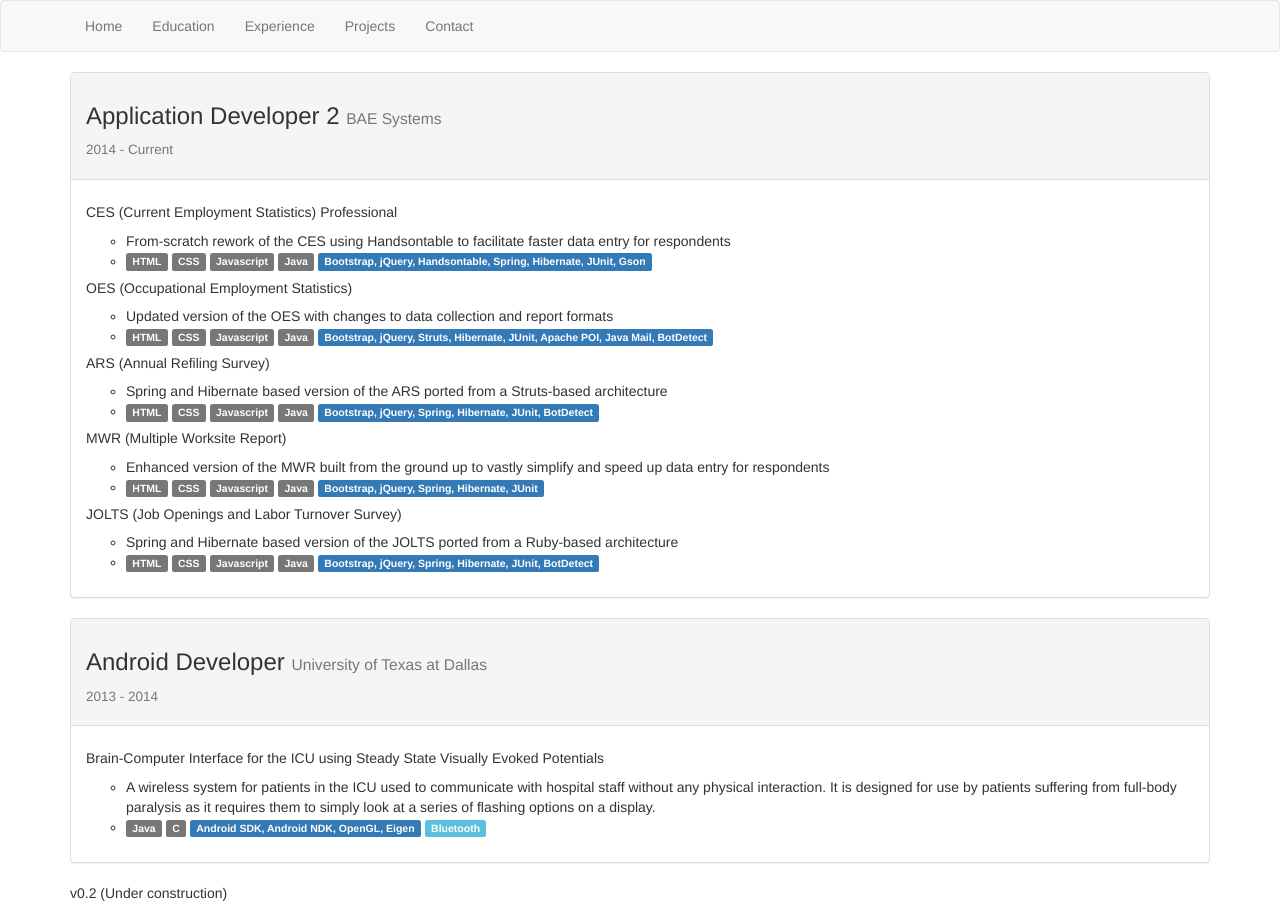
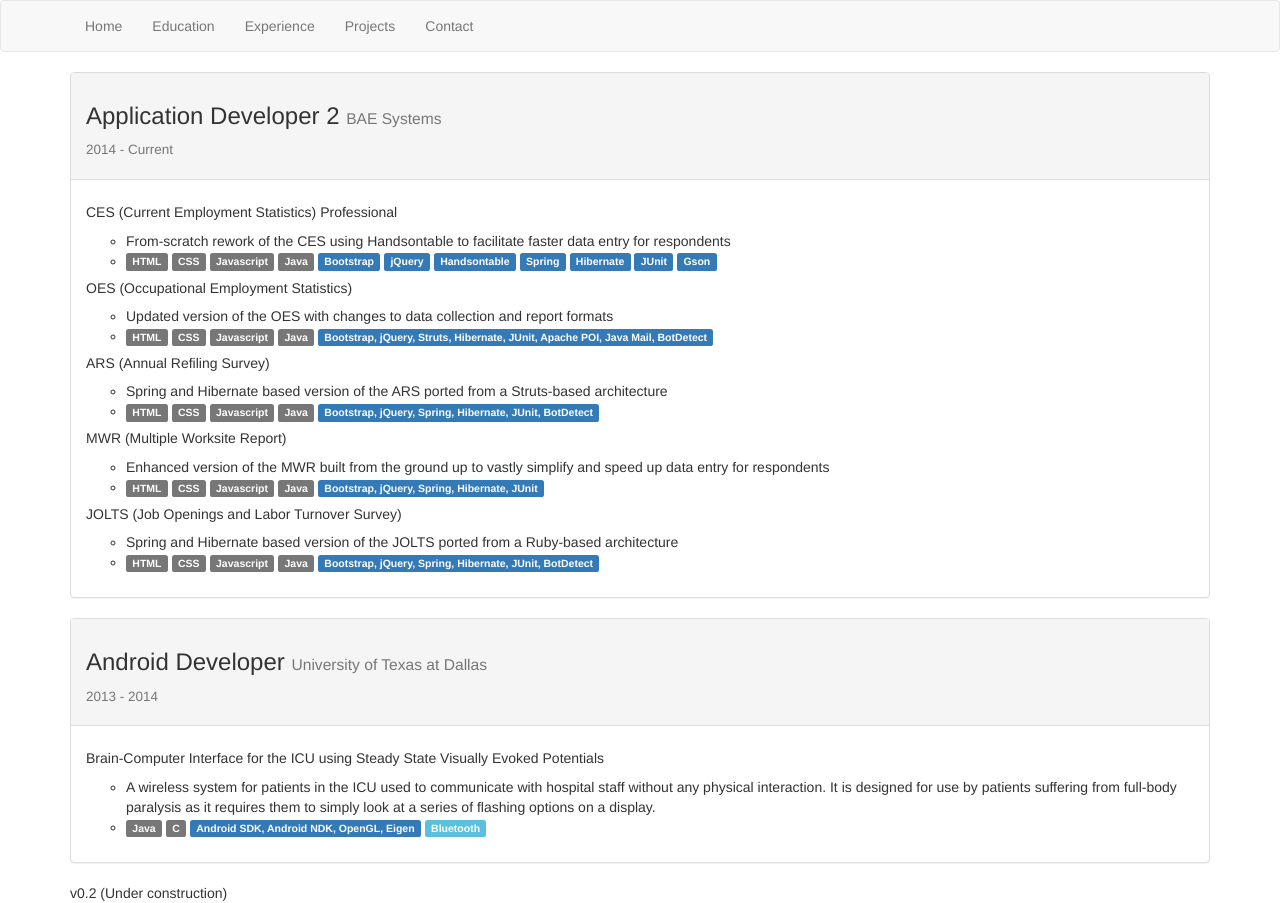
Before and after one commit to vikramdesh1/vikramdesh1.github.io, a Jekyll site: the page built from experience.html, in a window 1280 px wide. Built offline with Jekyll 4.4.1, drawn with Linux system fonts in a browser that asks for light colours; nearby versions of some CDN libraries.

Commit message:
Update experience.html

```diff
--- a/experience.html
+++ b/experience.html
@@ -13,7 +13,7 @@
                 <li><h5>CES (Current Employment Statistics) Professional</h5>
                 <ul>
                     <li>From-scratch rework of the CES using Handsontable to facilitate faster data entry for respondents</li>
-                    <li>{% include html_label.html %} {% include css_label.html %} {% include javascript_label.html %} {% include java_label.html %} <span class="label label-primary">Bootstrap, jQuery, Handsontable, Spring, Hibernate, JUnit, Gson</span></li>
+                    <li>{% include html_label.html %} {% include css_label.html %} {% include javascript_label.html %} {% include java_label.html %} {% include bootstrap_label.html %} {% include jquery_label.html %} {% include handsontable_label.html %} {% include spring_label.html %} {% include hibernate_label.html %} {% include junit_label.html %} {% include gson_label.html %}</li>
                 </ul>
                 </li>
                 <li><h5>OES (Occupational Employment Statistics)</h5>
```
